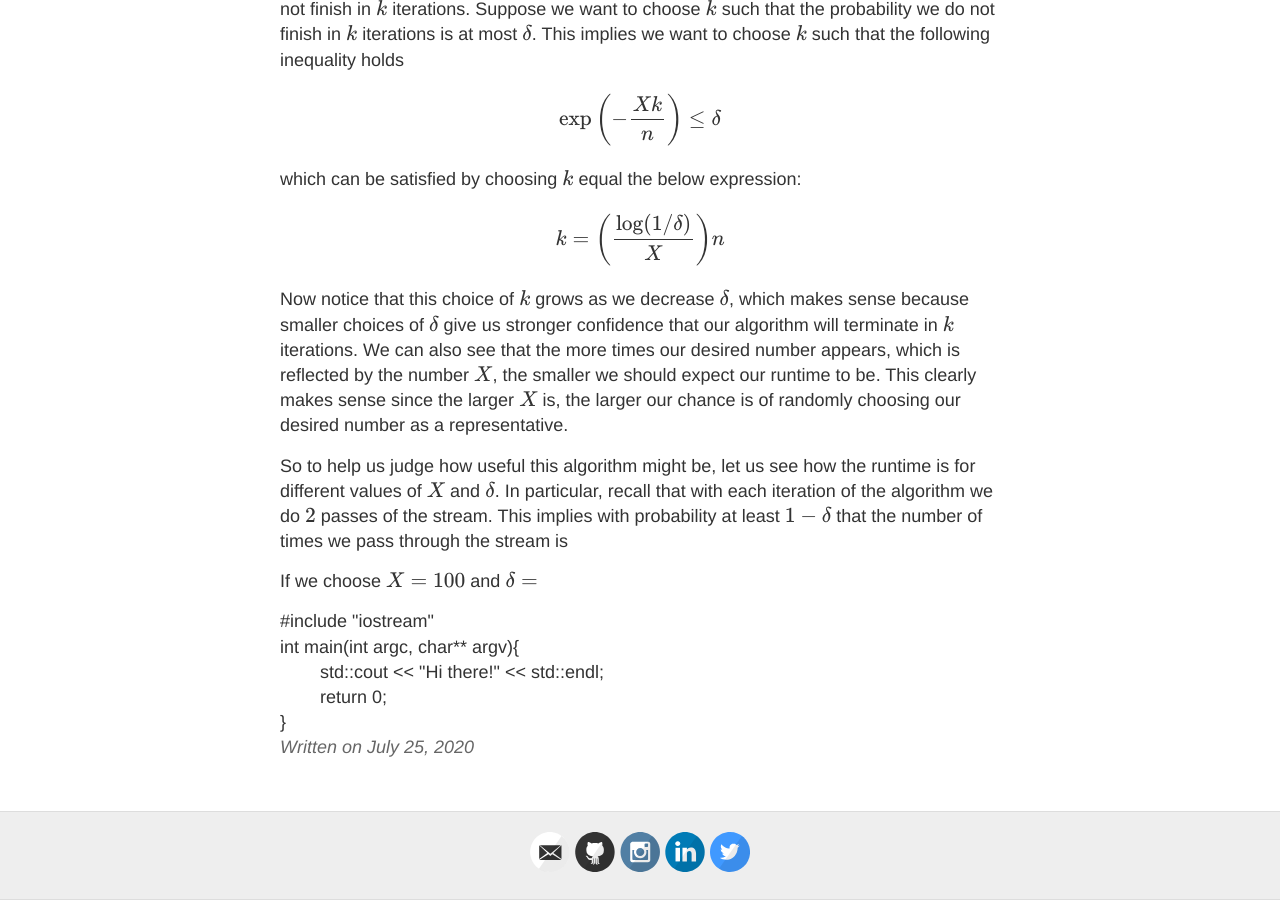
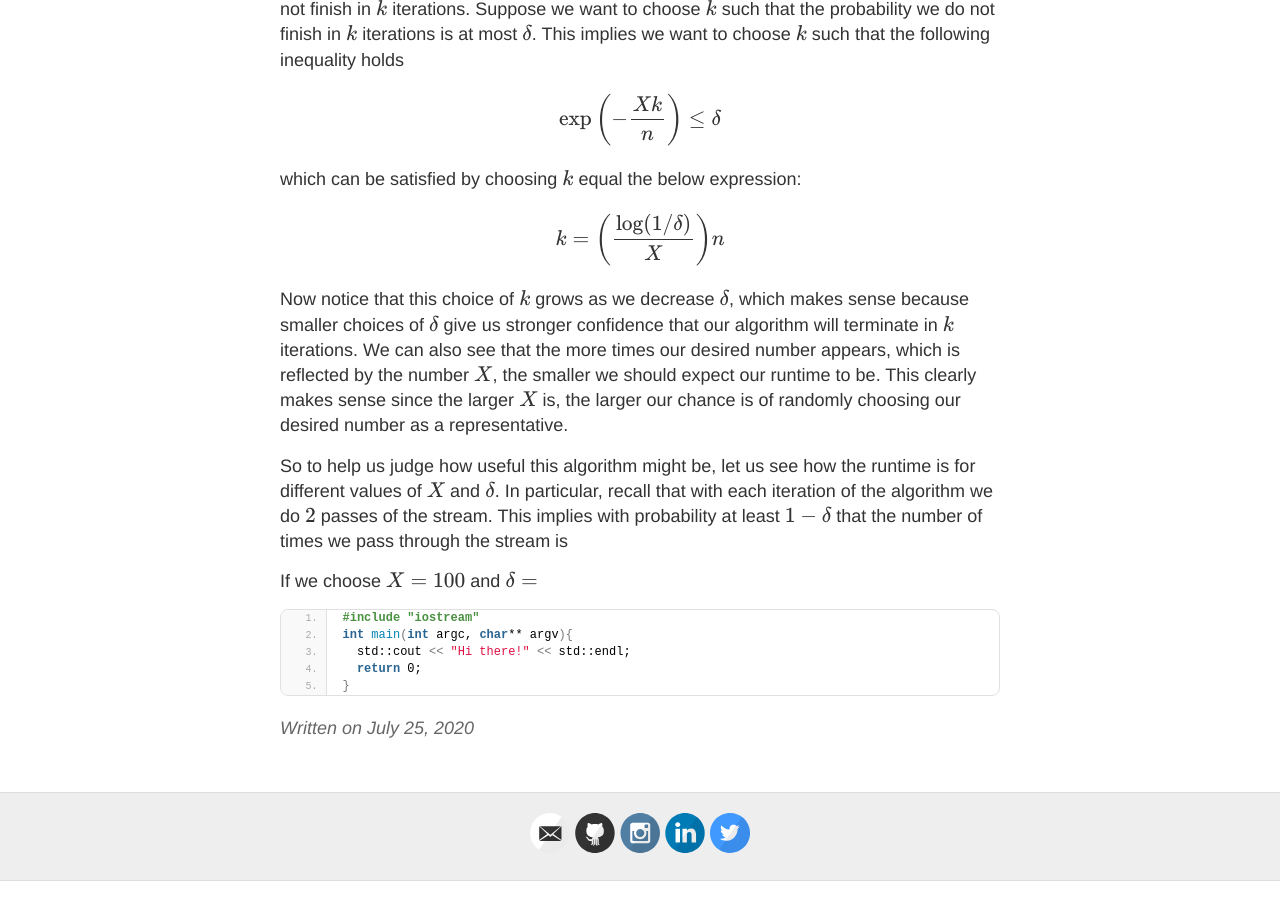
Before and after one commit to choward1491/choward1491.github.io, a Jekyll site: the page built from _posts/2020-7-25-Searching-Streams-for-the-Unknown.md, in a window 1280 px wide and 900 px high, scrolled down 2914 px. Built offline with Jekyll 4.4.1, drawn with Linux system fonts in a browser that asks for light colours; nearby versions of some CDN libraries.

Commit message:
push some changes.. experiment with syntax highlighting, attempt 4

```diff
--- a/_includes/code_highlighter_css.html
+++ b/_includes/code_highlighter_css.html
@@ -1,2 +1,2 @@
 
-<link rel="stylesheet" href="enlighter_js/enlighterjs.min.css" />
+<link rel="stylesheet" href="/enlighter_js/enlighterjs.min.css" />
--- a/_includes/code_highlighter_js.html
+++ b/_includes/code_highlighter_js.html
@@ -1,5 +1,5 @@
 
-<script type="text/javascript" src="enlighterjs.min.js"></script>
+<script type="text/javascript" src="/enlighter_js/enlighterjs.min.js"></script>
 <script type="text/javascript">
     // INIT CODE - simple page-wide initialization based on css selectors
     // - highlight all pre + code tags (CSS3 selectors)
```
